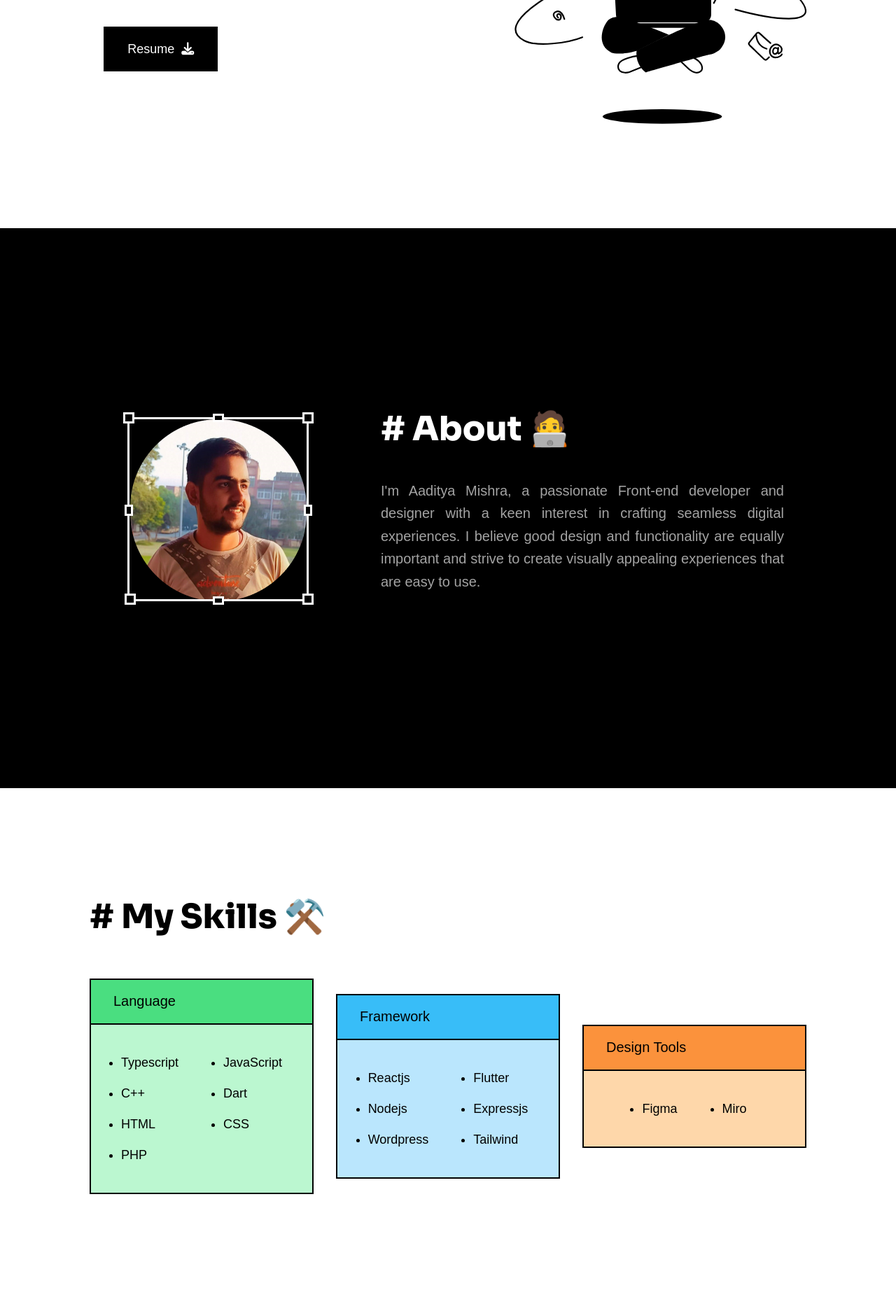
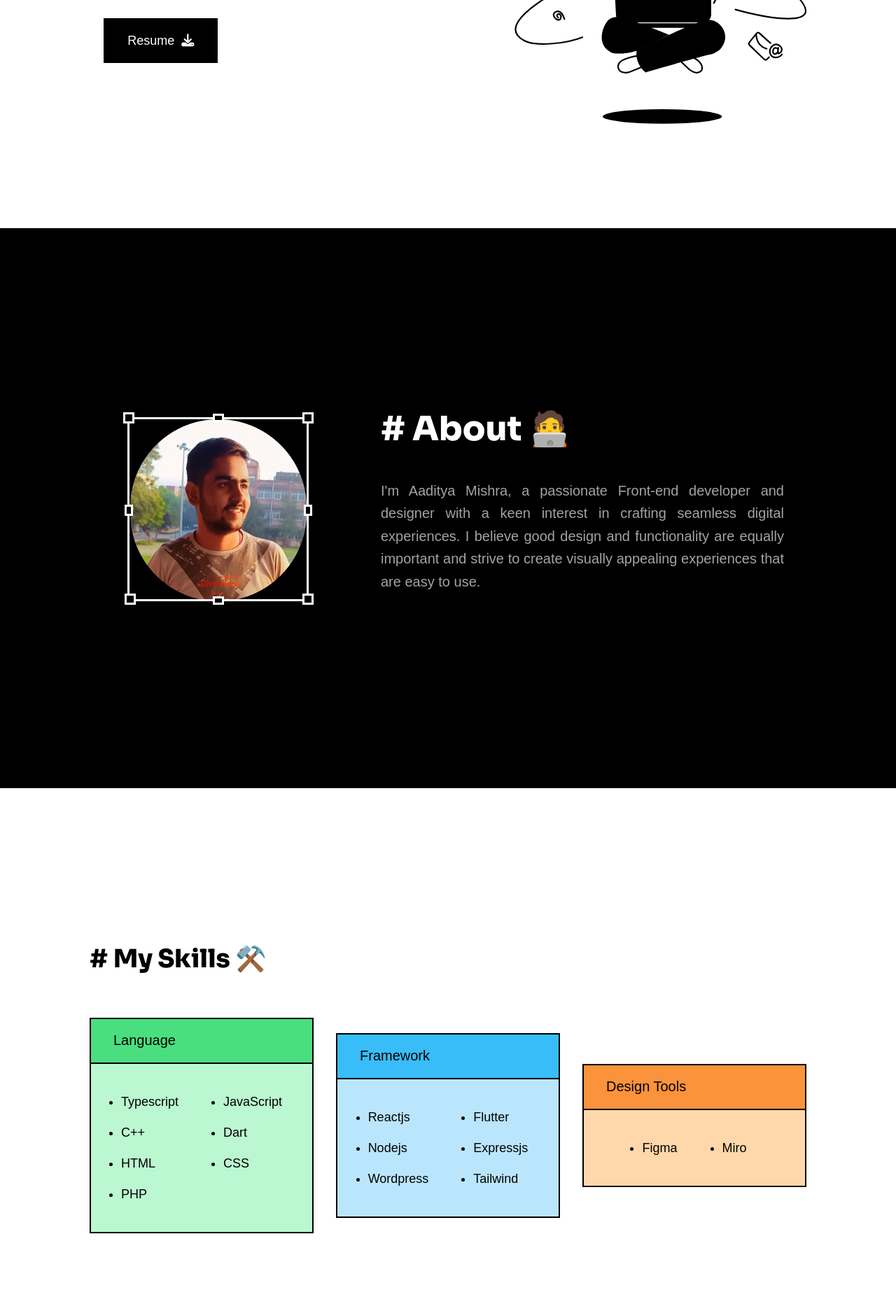
Before and after one commit to aadityamishraa/portfolio, a website: page public/index.html in a window 1280 px wide. Shown: the part 474-2337 px from the top of the page at 70% size. Drawn offline with Linux system fonts and the light colour scheme; a web font is replaced by a local one.

Commit message:
about, skills, contact and hero section completed

```diff
--- a/public/index.html
+++ b/public/index.html
@@ -25,7 +25,7 @@
                     <a class="hover:cursor-fancy-hand font-sora font-medium" href="">Projects</a>
                 </li>
                 <li class="hover:border-b-4 border-black">
-                    <a class="hover:cursor-fancy-hand font-sora font-medium" href="">Blogs</a>
+                    <a class="hover:cursor-fancy-hand font-sora font-medium" href="./blogs.html">Blogs</a>
                 </li>
                 <li class="hover:border-b-4 border-black">
                     <a class="hover:cursor-fancy-hand font-sora font-medium" href="#contact">Contact</a>
@@ -74,7 +74,7 @@
                 <img class="my-8" src="/assets/hero_img.svg" alt="" srcset="" />
             </span>
             <button
-                class="font-play text-lg mt-10 px-8 py-4 bg-black border-2 border-black text-white hover:text-black hover:bg-white hover:cursor-fancy-hand">
+                class="font-play text-lg mt-4 px-8 py-4 bg-black border-2 border-black text-white hover:text-black hover:bg-white hover:cursor-fancy-hand">
                 Resume &nbsp;<i class="fa-solid fa-download"></i>
             </button>
         </span>
@@ -103,8 +103,8 @@
     </div>
 
     <!-- My Skills -->
-    <div class="w-4/5 h-full mb-16 m-auto sm:my-40">
-        <p class="font-sora text-5xl font-extrabold mb-16"># My Skills ⚒️</p>
+    <div class="w-4/5 h-full mb-16 py-16 m-auto sm:my-40">
+        <p class="font-sora text-4xl font-extrabold mb-16"># My Skills ⚒️</p>
         <div class="flex items-center justify-between flex-wrap sm:flex-nowrap space-y-8 sm:space-y-0 sm:space-x-8">
             <div class="border-2 border-black bg-green-200 h-full w-full">
                 <div class="px-8 py-4 h-16 w-full bg-green-400 border-b-2 border-black">
```
Also changed, not shown: public/style.css.
